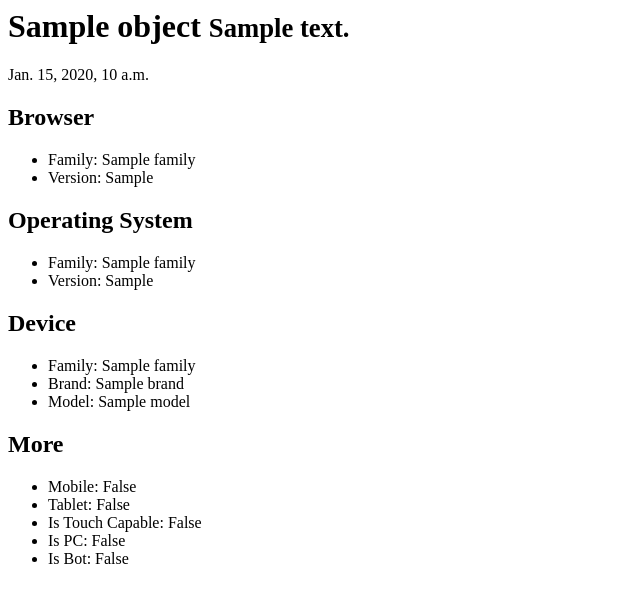
After one commit to LazerCube/django-device-activity, a Django app: template device_activity/templates/device_activity/device_detail.html in a window 1280 px wide. The commit adds this page. Shown: the top 603 px of the page, without its empty margins (0-640 px from the left). Run offline with Django 3.2, Linux system fonts and the light colour scheme; the template is opened without the code that fills it: most values are stand-ins (such as "Sample title", 1, 10 or a date in 2020).

Commit message:
Bug fixes

```diff
--- a/device_activity/middleware.py
+++ b/device_activity/middleware.py
@@ -4,7 +4,7 @@ from device_activity.models import DeviceActivity
 
 class DeviceMiddleware(object):
     """
-        Save the Ip address if does not exist
+    Save the Ip address if does not exist
     """
     def process_request(self, request):
         if request.user.is_authenticated():
@@ -13,9 +13,8 @@ class DeviceMiddleware(object):
                 ip = x_forwarded_for.split(',')[-1].strip()
             else:
                 ip = request.META.get('REMOTE_ADDR')
-
             try:
-                DeviceActivity.objects.get(ip_address=ip)
+                DeviceActivity.objects.get(ip_address=ip, user=request.user)
             except DeviceActivity.DoesNotExist:
                 ua_string = request.META.get('HTTP_USER_AGENT', '')
                 device = DeviceActivity(ip_address=ip, user=request.user, ua_string=ua_string)
--- /dev/null
+++ b/device_activity/templates/device_activity/device_detail.html
@@ -0,0 +1,34 @@
+<h1>{{ object}} <small>{{ object.ip_address }}</small></h1>
+{{ object.created_at }}
+
+<h2>Browser</h2>
+
+<ul>
+    <li>Family: {{ object.get_browser.family }}</li>
+    <li>Version: {{ object.get_browser.version_string }}</li>
+</ul>
+
+<h2>Operating System</h2>
+
+<ul>
+    <li>Family: {{ object.get_os.family }}</li>
+    <li>Version: {{ object.get_os.version_string }}</li>
+</ul>
+
+<h2>Device</h2>
+
+<ul>
+    <li>Family: {{ object.get_device.family }}</li>
+    <li>Brand: {{ object.get_device.brand }}</li>
+    <li>Model: {{ object.get_device.model }}</li>
+</ul>
+
+<h2>More</h2>
+
+<ul>
+    <li>Mobile: {{ object.is_mobile|yesno:"True,False" }}</li>
+    <li>Tablet: {{ object.is_tablet|yesno:"True,False" }}</li>
+    <li>Is Touch Capable: {{ object.is_touch_capable|yesno:"True,False" }}</li>
+    <li>Is PC: {{ object.is_pc|yesno:"True,False" }}</li>
+    <li>Is Bot: {{ object.is_bot|yesno:"True,False" }}</li>
+</ul>
--- a/device_activity/urls.py
+++ b/device_activity/urls.py
@@ -4,4 +4,5 @@ from device_activity import views
 app_name = 'device_activity'
 urlpatterns = [
     url(r'^activity/$', views.DeviceActivityListView.as_view(), name='activity'),
+    url(r'^activity/(?P<pk>[-\w]+)', views.DeviceActivityDetailView.as_view(), name = 'device'),
 ]
```
Also changed, not shown: device_activity/templates/device_activity/device_list.html (+8 -15 lines), device_activity/views.py (+14 -1 lines).
